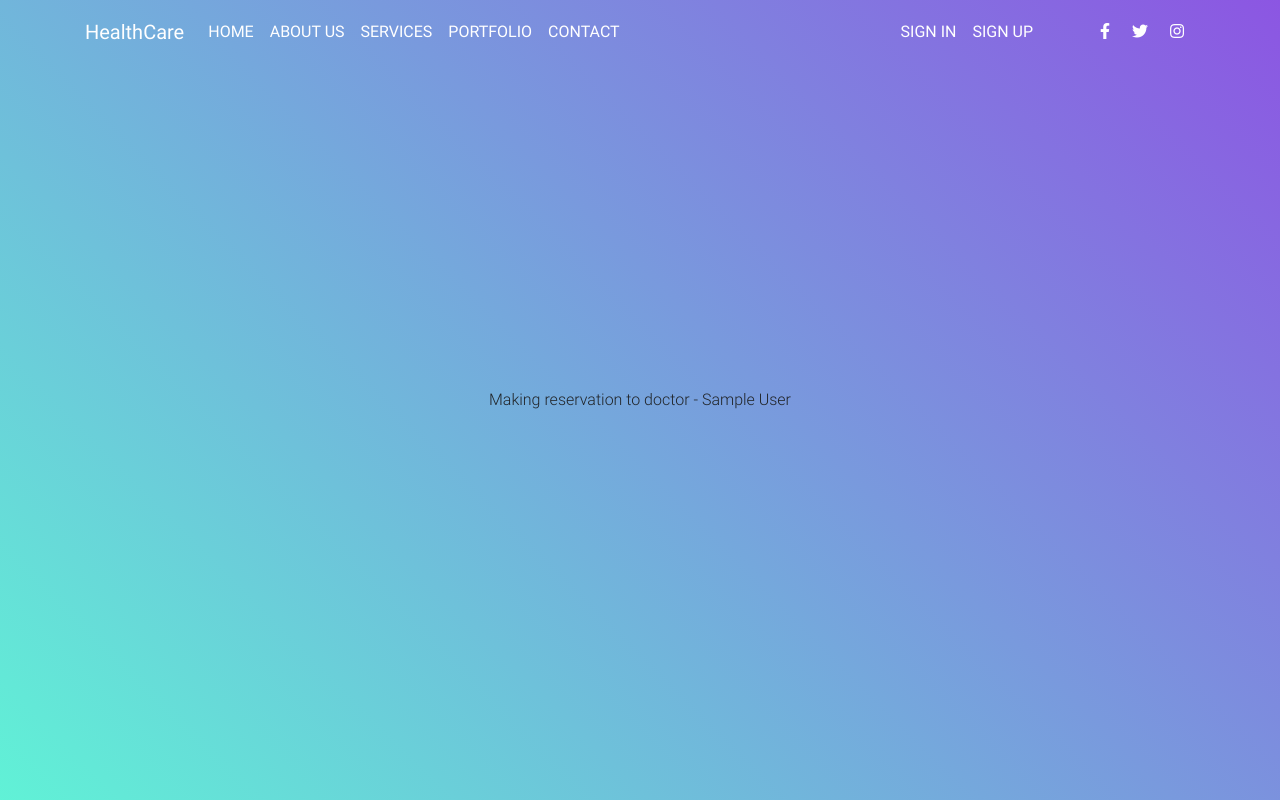
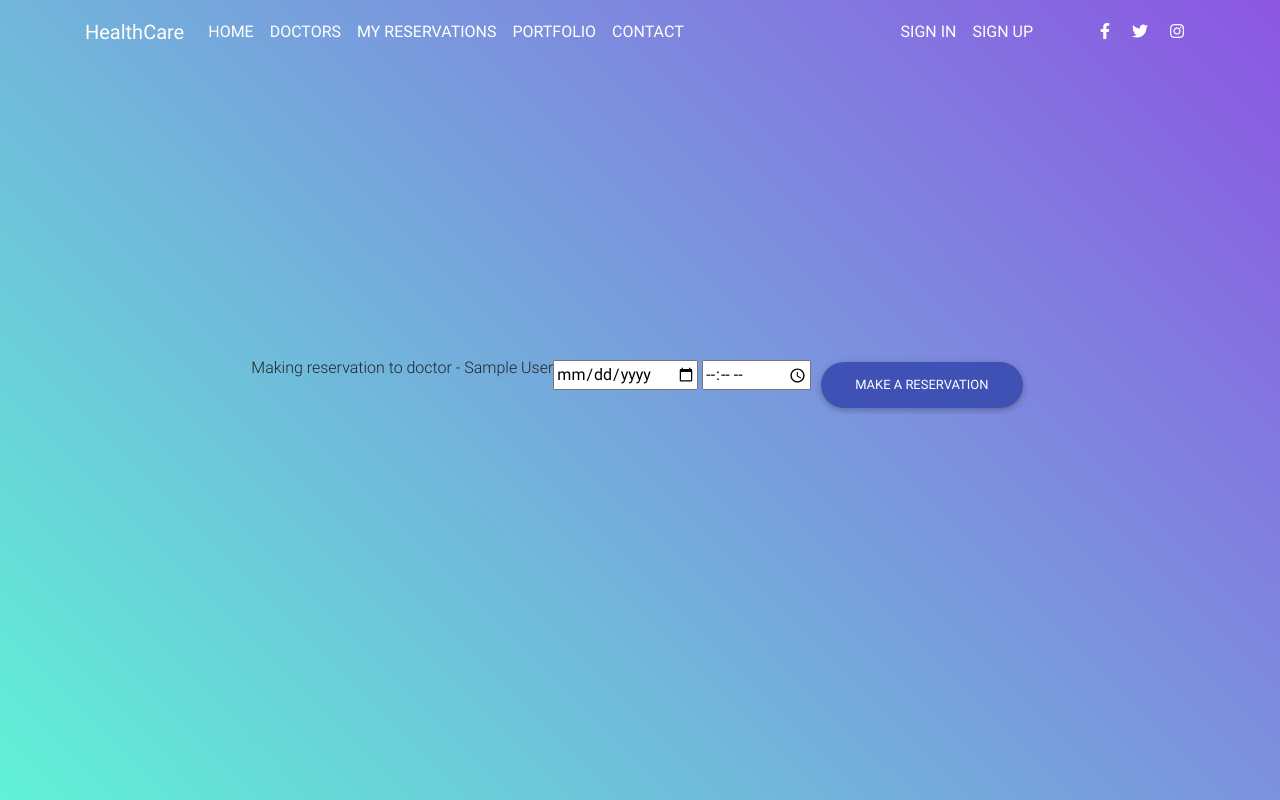
Before and after one commit to JPupsik/HealthCare, a Django app: page /make-reserve/1/ in a window 1280 px wide. Run offline with Django 3.2, Linux system fonts and the light colour scheme; tables that the repository leaves empty hold one stand-in row (values such as "Sample post"); some libraries are stand-ins or nearby versions.

Commit message:
Added reservation logic

```diff
--- a/HealthCare/urls.py
+++ b/HealthCare/urls.py
@@ -3,12 +3,13 @@ from django.contrib import admin
 from django.urls import path, include
 
 from HealthCare.views import IndexView
-from reservations.views import doctor_list, make_reservation
+from reservations.views import doctor_list, ReservationView, reservation_list
 
 urlpatterns = [
     url(r'^admin/', admin.site.urls),
     path('auth/', include('authentication.urls')),
     path('doctors/', doctor_list, name='doctor_list'),
-    path('make-reserve/<int:doc_id>/', make_reservation, name='make_reservation'),
+    path('reservations/', reservation_list, name='reservation_list'),
+    path('make-reserve/<int:doc_id>/', ReservationView.as_view(), name='make_reservation'),
     url('', IndexView.as_view())
 ]
--- /dev/null
+++ b/reservations/forms.py
@@ -0,0 +1,6 @@
+from django import forms
+
+
+class ReservationForm(forms.Form):
+    date = forms.DateField(widget=forms.DateInput(attrs={'type': 'date'}))
+    time = forms.TimeField(widget=forms.TimeInput(attrs={'type': 'time'}))
--- a/reservations/templates/reservation.html
+++ b/reservations/templates/reservation.html
@@ -5,10 +5,16 @@
 {% block content %}
     <div class="mask rgba-gradient pb-5 h-100">
         <div class="container h-100 d-flex justify-content-center align-items-center">
-
-            <!--Grid row-->
-            <div class="row d-flex justify-content-center pt-5 mt-3">
+            <br class="row d-flex justify-content-center pt-5 mt-3">
                 <p>Making reservation to doctor - {{ doctor }} </p>
+                <form class="form" method="post">
+                    {% csrf_token %}
+                    {% for field in form %}
+                    {{ field }}
+                    {% endfor %}
+                    <input type="submit" class="btn btn-indigo btn-rounded mt-4"
+                                                   value="Make a reservation">
+                </form>
             </div>
         </div>
     </div>
--- a/reservations/views.py
+++ b/reservations/views.py
@@ -1,7 +1,10 @@
-from django.http import Http404
+from django.http import Http404, HttpResponseRedirect
 from django.shortcuts import render
+from django.views import View
 
 from authentication.models import Doctor
+from reservations.forms import ReservationForm
+from reservations.models import Reservation
 
 
 def doctor_list(request):
@@ -9,9 +12,32 @@ def doctor_list(request):
     return render(request, 'doctor_list.html', {'doctors': doctors})
 
 
-def make_reservation(request, doc_id):
-    try:
-        doctor = Doctor.objects.get(pk=doc_id)
-    except Doctor.DoesNotExist:
-        raise Http404("Question does not exist")
-    return render(request, 'reservation.html', {'doctor': doctor})
+def reservation_list(request):
+    user = request.user
+    reservations = Reservation.objects.filter(client=user)
+    return render(request, 'my-reservations.html', {'reservations': reservations})
+
+
+class ReservationView(View):
+    form_class = ReservationForm
+
+    def get(self, request, doc_id):
+        try:
+            doctor = Doctor.objects.get(pk=doc_id)
+        except Doctor.DoesNotExist:
+            raise Http404("Question does not exist")
+        return render(request, 'reservation.html', {'doctor': doctor, 'form': self.form_class})
+
+    def post(self, request, doc_id):
+        form = self.form_class(request.POST)
+        if form.is_valid():
+            doctor = Doctor.objects.get(pk=doc_id)
+            reservation = Reservation()
+            reservation.client = request.user
+            reservation.doctor = doctor
+            reservation.time = form.cleaned_data['time']
+            reservation.date = form.cleaned_data['date']
+            reservation.save()
+            return HttpResponseRedirect('/success/')
+
+        return render(request, 'reservation.html', {'form': form})
--- a/templates/base.html
+++ b/templates/base.html
@@ -61,13 +61,13 @@
 
             <li class="nav-item">
 
-              <a class="nav-link text-uppercase" href="#about" data-offset="100">About Us </a>
+              <a class="nav-link text-uppercase" href="/doctors/" data-offset="100">Doctors </a>
 
             </li>
 
             <li class="nav-item">
 
-              <a class="nav-link text-uppercase" href="#services" data-offset="20">Services</a>
+              <a class="nav-link text-uppercase" href="/reservations/" data-offset="20">My reservations</a>
 
             </li>
 
```
Also changed, not shown: reservations/models.py (+7 -2 lines), reservations/templates/my-reservations.html (added, +18 -0 lines).
